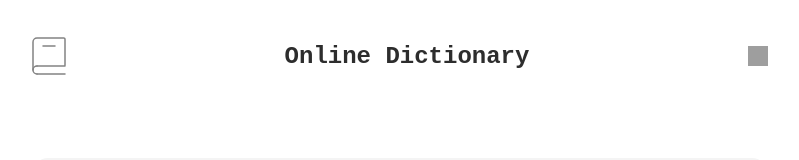
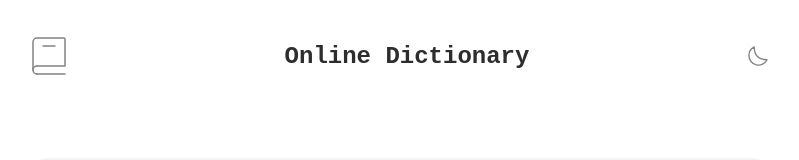
Before and after one commit to StefanPougatchev/dictionary-web-app, a React (Vite) app: page / in a window 1280 px wide. Shown: the top 160 px of the page, without its empty margins (240-1039 px from the left). Built offline with nearby package versions, Linux system fonts and the light colour scheme; grey boxes are pictures that could not be loaded.

Commit message:
updated import statements

```diff
--- a/src/components/Heading.jsx
+++ b/src/components/Heading.jsx
@@ -1,18 +1,17 @@
 /* eslint-disable react/prop-types */
 import styled from 'styled-components';
+import sun from '../assets/images/sun.svg';
+import moon from '../assets/images/icon-moon.svg';
+import logo from '../assets/images/logo.svg';
 
 const Heading = ({ theme, toggleTheme }) => {
   return (
     <HeadingConatiner>
-      <img src='src/assets/images/logo.svg' />
+      <img src={logo} />
       <HeadingTitle>Online Dictionary</HeadingTitle>
       <ToggleIcon
         onClick={() => toggleTheme()}
-        src={
-          theme === 'light'
-            ? '../assets/images/icon-moon.svg'
-            : '../assets/images/sun.svg'
-        }
+        src={theme === 'light' ? moon : sun}
       />
     </HeadingConatiner>
   );
--- a/vite.config.js
+++ b/vite.config.js
@@ -4,7 +4,7 @@ import react from '@vitejs/plugin-react';
 // https://vitejs.dev/config/
 export default defineConfig({
   plugins: [react()],
-  base: '/dictionary-web-app/', // replace 'your-repo-name' with the name of your repository
+  // base: '/dictionary-web-app/', // replace 'your-repo-name' with the name of your repository
   build: {
     outDir: 'docs', // GitHub Pages can serve from the 'docs' folder on the master branch
   },
```
Also changed, not shown: 3 other files (tests, documents, lock files or other folders).
